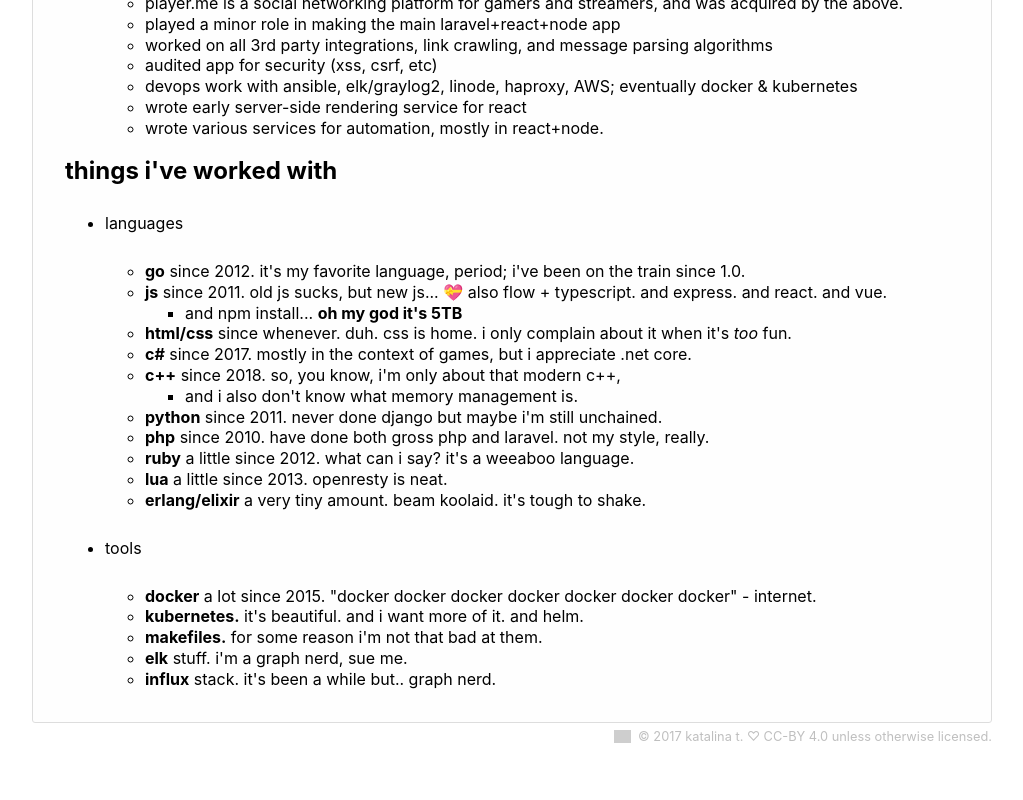
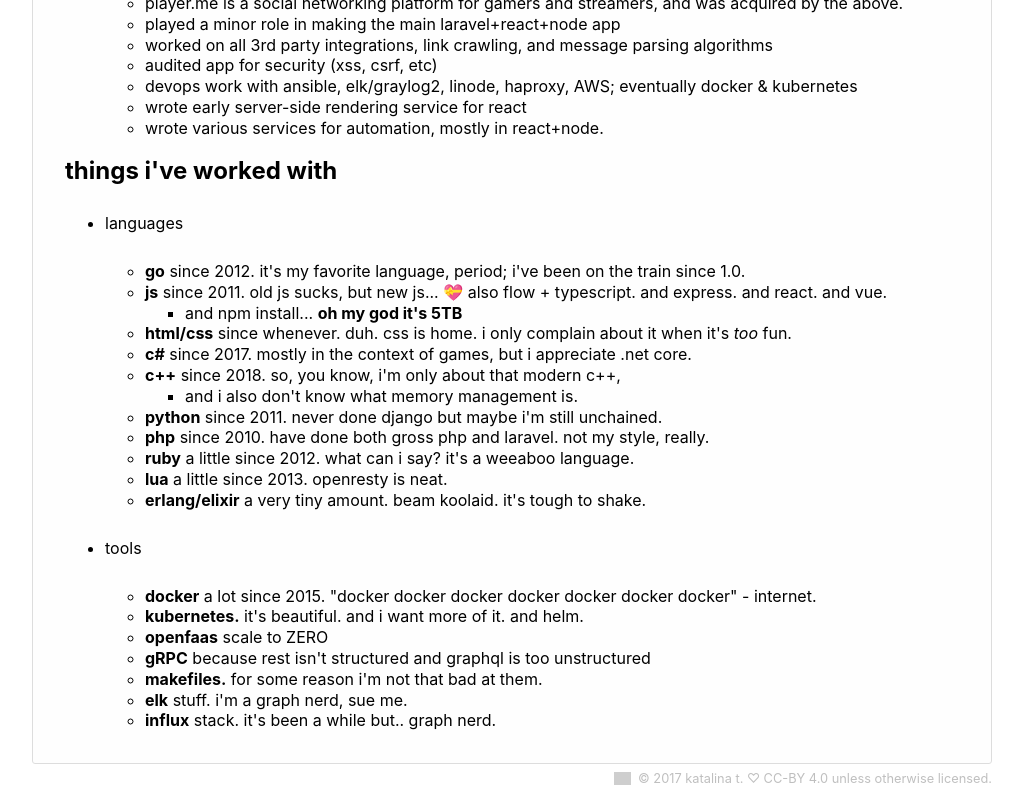
Before and after one commit to mekanoe/personal-site, a Next.js app: page /work in a window 1280 px wide. Shown: the part 905-1705 px from the top of the page, without its empty margins (128-1151 px from the left). Before the commit the page ends 1663 px from the top, so only its background shows below. Built offline with nearby package versions, Linux system fonts and the light colour scheme; grey boxes are pictures that could not be loaded.

Commit message:
work: add openfaas and grpc

```diff
--- a/pages/work.mdx
+++ b/pages/work.mdx
@@ -53,6 +53,8 @@
 - tools
   - **docker** a lot since 2015. "docker docker docker docker docker docker docker" - internet.
   - **kubernetes.** it's beautiful. and i want more of it. and helm.
+  - **openfaas** scale to ZERO
+  - **gRPC** because rest isn't structured and graphql is too unstructured
   - **makefiles.** for some reason i'm not that bad at them.
   - **elk** stuff. i'm a graph nerd, sue me.
   - **influx** stack. it's been a while but.. graph nerd.
```
